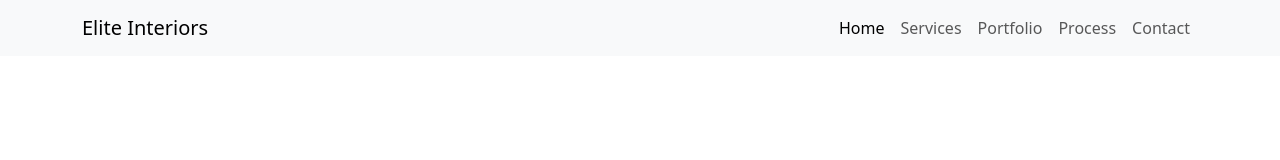
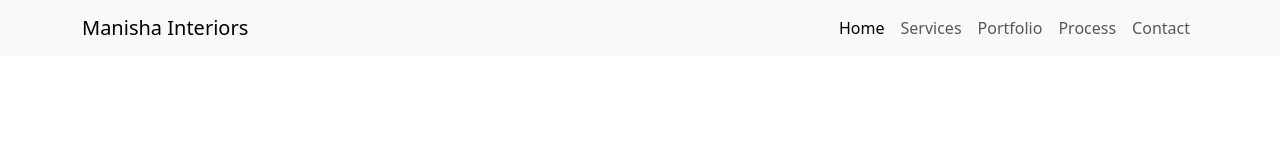
Before and after one commit to bheeshm1998/manisha-interiors, an Angular app: page / in a window 1280 px wide. Shown: the top 160 px of the page. Built offline with nearby package versions, Linux system fonts and the light colour scheme.

Commit message:
changed the name in the header

```diff
--- a/src/app/components/header/header.component.html
+++ b/src/app/components/header/header.component.html
@@ -1,6 +1,6 @@
 <nav class="navbar navbar-expand-lg navbar-light bg-light fixed-top">
     <div class="container">
-        <a class="navbar-brand" routerLink="/">Elite Interiors</a>
+        <a class="navbar-brand" routerLink="/">Manisha Interiors</a>
         <button class="navbar-toggler" type="button" data-bs-toggle="collapse" data-bs-target="#navbarNav">
             <span class="navbar-toggler-icon"></span>
         </button>
```
